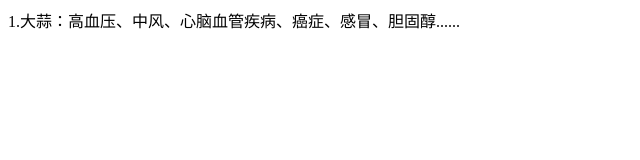
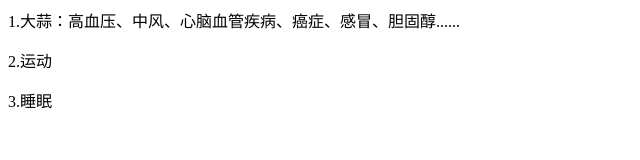
Before and after one commit to SwinBlackSea/SwinBlackSea.github.io, a plain HTML site: page 生术/index.html in a window 1280 px wide. Shown: the whole page, without its empty margins (0-640 px from the left). Drawn offline with Linux system fonts and the light colour scheme.

Commit message:
Update index.html

```diff
--- a/生术/index.html
+++ b/生术/index.html
@@ -6,6 +6,8 @@
 
 <body>
     <p>1.大蒜：高血压、中风、心脑血管疾病、癌症、感冒、胆固醇......</p>
+    <p>2.运动</p>
+    <p>3.睡眠</p>
 </body>
 
 </html>
```
